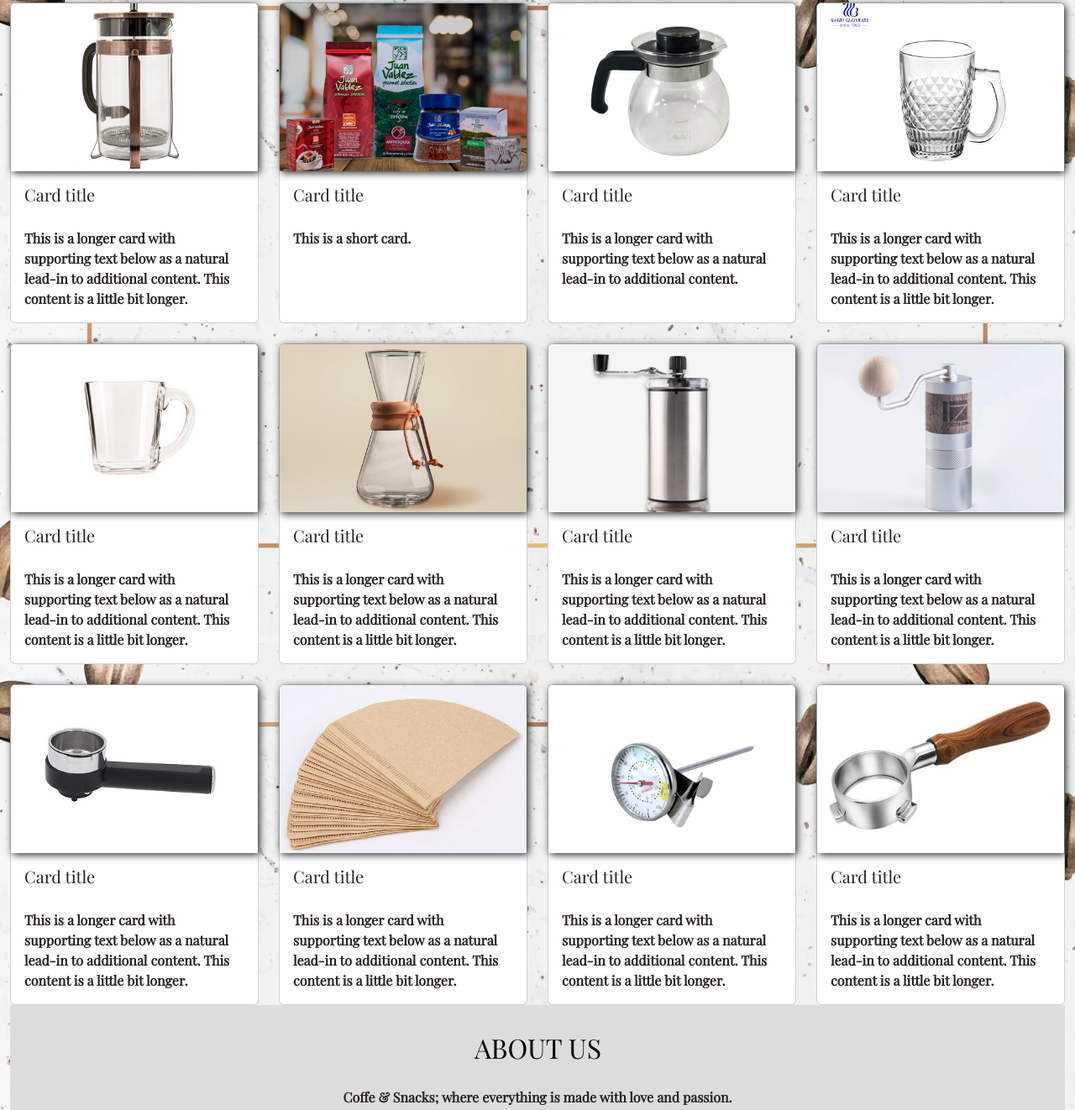
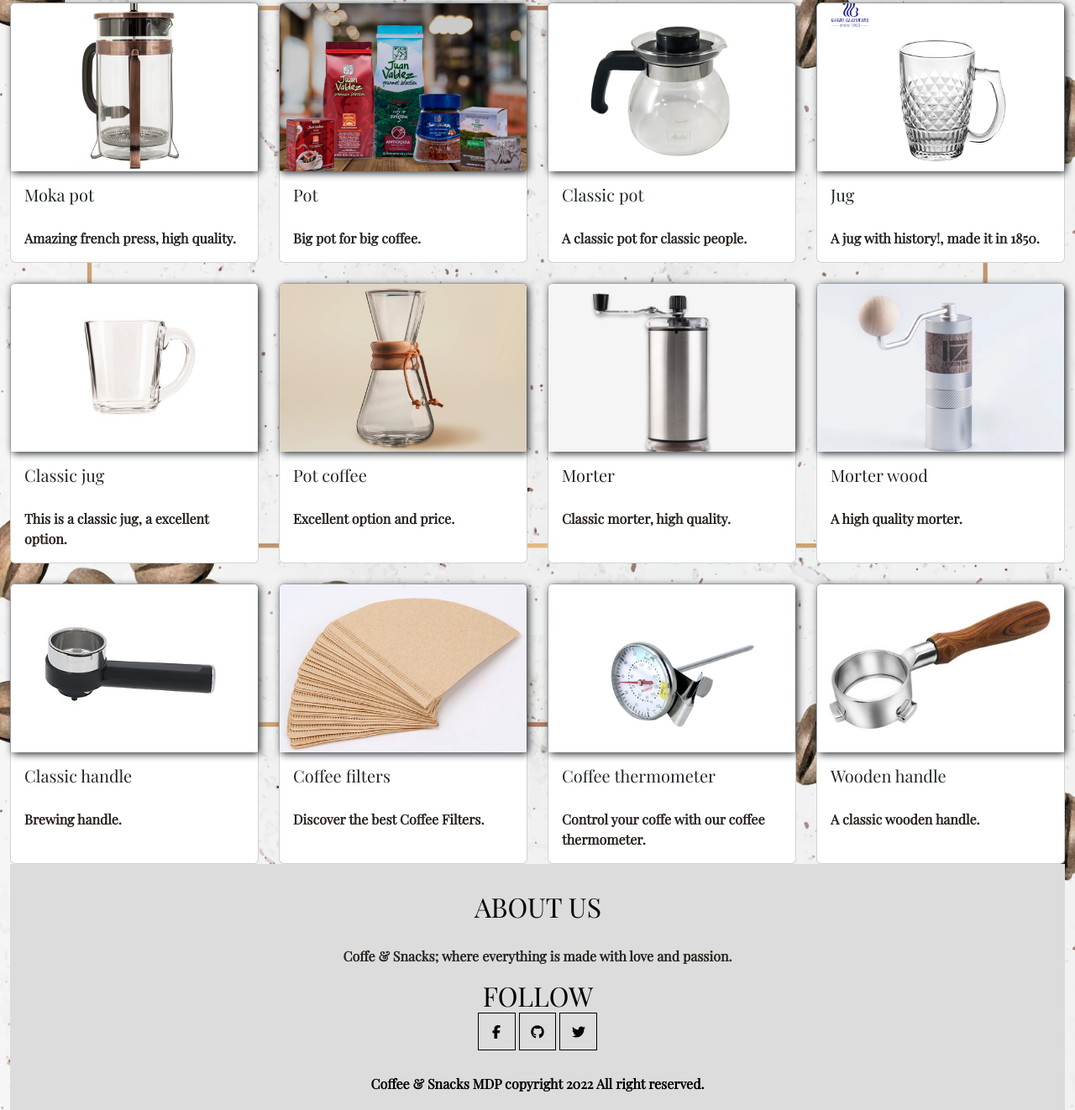
Before and after one commit to AgusNazer/3entrega, a website: page seccion/shop.html in a window 1280 px wide. Shown: the part 97-1419 px from the top of the page at 84% size. Drawn offline with nearby package versions, Linux system fonts and the light colour scheme; a web font is replaced by a local one.

Commit message:
"proyectoTerminado"

```diff
--- a/seccion/shop.html
+++ b/seccion/shop.html
@@ -52,8 +52,8 @@ integrity="sha384-gH2yIJqKdNHPEq0n4Mqa/HGKIhSkIHeL5AyhkYV8i59U5AR6csBvApHHNl/vI1
         <div class="card h-100">
           <img src="../imagenes/shop/cafe1.jpg" class="card-img-top" alt="pot">
           <div class="card-body">
-            <h5 class="card-title">Card title</h5>
-            <p class="card-text">This is a longer card with supporting text below as a natural lead-in to additional content. This content is a little bit longer.</p>
+            <h5 class="card-title">Moka pot</h5>
+            <p class="card-text">Amazing french press, high quality.</p>
           </div>
         </div>
       </div>
@@ -61,8 +61,8 @@ integrity="sha384-gH2yIJqKdNHPEq0n4Mqa/HGKIhSkIHeL5AyhkYV8i59U5AR6csBvApHHNl/vI1
         <div class="card h-100">
           <img src="../imagenes/shop/cafe2.jpg" class="card-img-top" alt="colombian-coffee">
           <div class="card-body">
-            <h5 class="card-title">Card title</h5>
-            <p class="card-text">This is a short card.</p>
+            <h5 class="card-title">Pot</h5>
+            <p class="card-text">Big pot for big coffee.</p>
           </div>
         </div>
       </div>
@@ -70,8 +70,8 @@ integrity="sha384-gH2yIJqKdNHPEq0n4Mqa/HGKIhSkIHeL5AyhkYV8i59U5AR6csBvApHHNl/vI1
         <div class="card h-100">
           <img src="../imagenes/shop/jarra.jpg" class="card-img-top" alt="clasic-pot">
           <div class="card-body">
-            <h5 class="card-title">Card title</h5>
-            <p class="card-text">This is a longer card with supporting text below as a natural lead-in to additional content.</p>
+            <h5 class="card-title">Classic pot</h5>
+            <p class="card-text">A classic pot for classic people.</p>
           </div>
         </div>
       </div>
@@ -79,8 +79,8 @@ integrity="sha384-gH2yIJqKdNHPEq0n4Mqa/HGKIhSkIHeL5AyhkYV8i59U5AR6csBvApHHNl/vI1
         <div class="card h-100">
           <img src="../imagenes/shop/jarra2.jpg" class="card-img-top" alt="pitcher">
           <div class="card-body">
-            <h5 class="card-title">Card title</h5>
-            <p class="card-text">This is a longer card with supporting text below as a natural lead-in to additional content. This content is a little bit longer.</p>
+            <h5 class="card-title">Jug</h5>
+            <p class="card-text">A jug with history!, made it in 1850.</p>
           </div>
         </div>
       </div>
@@ -88,8 +88,8 @@ integrity="sha384-gH2yIJqKdNHPEq0n4Mqa/HGKIhSkIHeL5AyhkYV8i59U5AR6csBvApHHNl/vI1
         <div class="card h-100">
           <img src="../imagenes/shop/jarra3.jpg" class="card-img-top" alt="pitcher2">
           <div class="card-body">
-            <h5 class="card-title">Card title</h5>
-            <p class="card-text">This is a longer card with supporting text below as a natural lead-in to additional content. This content is a little bit longer.</p>
+            <h5 class="card-title">Classic jug</h5>
+            <p class="card-text">This is a classic jug, a excellent option.</p>
           </div>
         </div>
       </div>
@@ -97,8 +97,8 @@ integrity="sha384-gH2yIJqKdNHPEq0n4Mqa/HGKIhSkIHeL5AyhkYV8i59U5AR6csBvApHHNl/vI1
         <div class="card h-100">
           <img src="../imagenes/shop/mortero.jpg" class="card-img-top" alt="bodum pour">
           <div class="card-body">
-            <h5 class="card-title">Card title</h5>
-            <p class="card-text">This is a longer card with supporting text below as a natural lead-in to additional content. This content is a little bit longer.</p>
+            <h5 class="card-title">Pot coffee</h5>
+            <p class="card-text">Excellent option and price.</p>
           </div>
         </div>
       </div>
@@ -106,8 +106,8 @@ integrity="sha384-gH2yIJqKdNHPEq0n4Mqa/HGKIhSkIHeL5AyhkYV8i59U5AR6csBvApHHNl/vI1
         <div class="card h-100">
           <img src="../imagenes/shop/mortero2.jpg" class="card-img-top" alt="coffe-mortar">
           <div class="card-body">
-            <h5 class="card-title">Card title</h5>
-            <p class="card-text">This is a longer card with supporting text below as a natural lead-in to additional content. This content is a little bit longer.</p>
+            <h5 class="card-title">Morter</h5>
+            <p class="card-text">Classic morter, high quality.</p>
           </div>
         </div>
       </div>
@@ -115,8 +115,8 @@ integrity="sha384-gH2yIJqKdNHPEq0n4Mqa/HGKIhSkIHeL5AyhkYV8i59U5AR6csBvApHHNl/vI1
         <div class="card h-100">
           <img src="../imagenes/shop/cafe.jpg" class="card-img-top" alt="mortar2">
           <div class="card-body">
-            <h5 class="card-title">Card title</h5>
-            <p class="card-text">This is a longer card with supporting text below as a natural lead-in to additional content. This content is a little bit longer.</p>
+            <h5 class="card-title">Morter wood</h5>
+            <p class="card-text">A high quality morter.</p>
           </div>
         </div>
       </div>
@@ -124,8 +124,8 @@ integrity="sha384-gH2yIJqKdNHPEq0n4Mqa/HGKIhSkIHeL5AyhkYV8i59U5AR6csBvApHHNl/vI1
         <div class="card h-100">
           <img src="../imagenes/shop/mortero3.jpg" class="card-img-top" alt="rocket-power-bb">
           <div class="card-body">
-            <h5 class="card-title">Card title</h5>
-            <p class="card-text">This is a longer card with supporting text below as a natural lead-in to additional content. This content is a little bit longer.</p>
+            <h5 class="card-title">Classic handle</h5>
+            <p class="card-text">Brewing handle.</p>
           </div>
         </div>
       </div>
@@ -133,8 +133,8 @@ integrity="sha384-gH2yIJqKdNHPEq0n4Mqa/HGKIhSkIHeL5AyhkYV8i59U5AR6csBvApHHNl/vI1
         <div class="card h-100">
           <img src="../imagenes/shop/termometro.jpg" class="card-img-top" alt="bag wooden">
           <div class="card-body">
-            <h5 class="card-title">Card title</h5>
-            <p class="card-text">This is a longer card with supporting text below as a natural lead-in to additional content. This content is a little bit longer.</p>
+            <h5 class="card-title">Coffee filters </h5>
+            <p class="card-text">Discover the best Coffee Filters.</p>
           </div>
         </div>
       </div>
@@ -142,8 +142,8 @@ integrity="sha384-gH2yIJqKdNHPEq0n4Mqa/HGKIhSkIHeL5AyhkYV8i59U5AR6csBvApHHNl/vI1
         <div class="card h-100">
           <img src="../imagenes/shop/termometro2.jpg" class="card-img-top" alt="termometro">
           <div class="card-body">
-            <h5 class="card-title">Card title</h5>
-            <p class="card-text">This is a longer card with supporting text below as a natural lead-in to additional content. This content is a little bit longer.</p>
+            <h5 class="card-title">Coffee thermometer</h5>
+            <p class="card-text">Control your coffe with our coffee thermometer.</p>
           </div>
         </div>
       </div>
@@ -151,8 +151,8 @@ integrity="sha384-gH2yIJqKdNHPEq0n4Mqa/HGKIhSkIHeL5AyhkYV8i59U5AR6csBvApHHNl/vI1
         <div class="card h-100">
           <img src="../imagenes/shop/maquinaCafe.jpg" class="card-img-top" alt="rocket-grueso">
           <div class="card-body">
-            <h5 class="card-title">Card title</h5>
-            <p class="card-text">This is a longer card with supporting text below as a natural lead-in to additional content. This content is a little bit longer.</p>
+            <h5 class="card-title">Wooden handle</h5>
+            <p class="card-text">A classic wooden handle.</p>
           </div>
         </div>
       </div>
```
